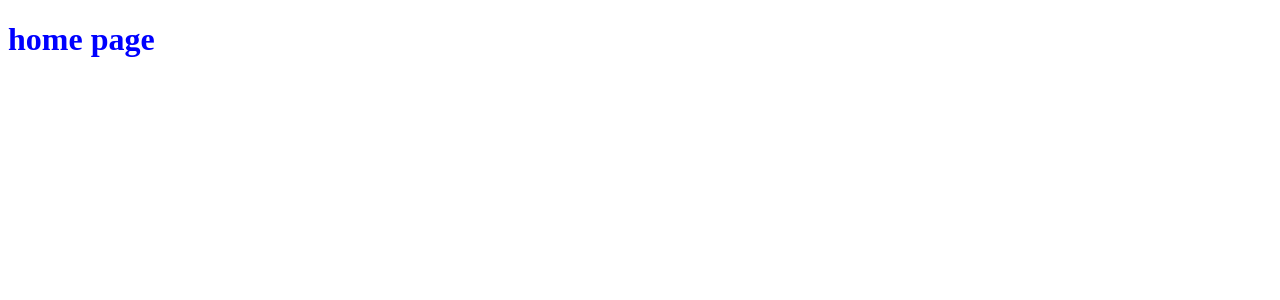
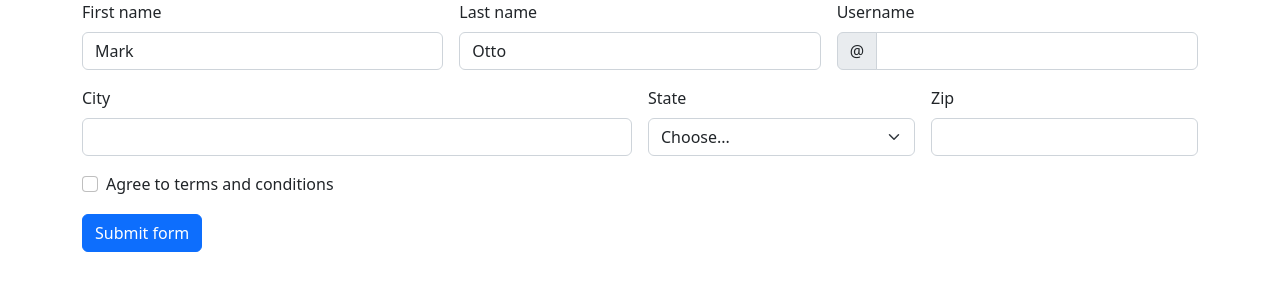
Before and after one commit to malavikarajeevan/flask, a Flask app: page / in a window 1280 px wide. Before the commit the part shown is almost empty. Shown: the top 300 px of the page. Run offline with Flask 3, Linux system fonts and the light colour scheme.

Commit message:
new file

```diff
--- a/flasksite/app.py
+++ b/flasksite/app.py
@@ -1,10 +1,16 @@
-from flask import Flask,render_template
+from flask import Flask,render_template,request
 
 APP=Flask(__name__)
 
 @APP.route('/')
 def home():
     return render_template('index.html')
+@APP.route('/success',methods=['POST','GET'])
+def success():
+    if request.method=='POST':
+        result=request.form
+        print(result)
+    return render_template('success.html',result=result)
 
 
 APP.run(debug=True)
--- /dev/null
+++ b/flasksite/templates/base.html
@@ -0,0 +1,14 @@
+<!doctype html>
+<html lang="en">
+  <head>
+    <meta charset="utf-8">
+    <meta name="viewport" content="width=device-width, initial-scale=1">
+    <title>Bootstrap demo</title>
+    <link href="https://cdn.jsdelivr.net/npm/bootstrap@5.2.3/dist/css/bootstrap.min.css" rel="stylesheet" integrity="sha384-rbsA2VBKQhggwzxH7pPCaAqO46MgnOM80zW1RWuH61DGLwZJEdK2Kadq2F9CUG65" crossorigin="anonymous">
+  </head>
+  <body>
+    {% block content %}
+    {% endblock %}
+    <script src="https://cdn.jsdelivr.net/npm/bootstrap@5.2.3/dist/js/bootstrap.bundle.min.js" integrity="sha384-kenU1KFdBIe4zVF0s0G1M5b4hcpxyD9F7jL+jjXkk+Q2h455rYXK/7HAuoJl+0I4" crossorigin="anonymous"></script>
+  </body>
+</html>
--- a/flasksite/templates/index.html
+++ b/flasksite/templates/index.html
@@ -1,12 +1,51 @@
-<!DOCTYPE html>
-<html lang="en">
-<head>
-    <meta charset="UTF-8">
-    <meta name="viewport" content="width=device-width, initial-scale=1.0">
-    <title>Document</title>
-    <link rel="stylesheet"href="{{url_for('static',filename='style.css')}}">
-</head>
-<body>
-    <h1>home page</h1>
-</body>
-</html>
+{% extends "base.html" %}
+{% block content %}
+<div class="container">
+    <div class="parent">
+
+<form class="row g-3" method="post" action="http://127.0.0.1:5000/sucess">
+    <div class="col-md-4">
+      <label for="validationDefault01" class="form-label">First name</label>
+      <input name="fname"type="text" class="form-control" id="validationDefault01" value="Mark" required>
+    </div>
+    <div class="col-md-4">
+      <label for="validationDefault02" class="form-label">Last name</label>
+      <input name="lname" type="text" class="form-control" id="validationDefault02" value="Otto" required>
+    </div>
+    <div class="col-md-4">
+      <label for="validationDefaultUsername" class="form-label">Username</label>
+      <div class="input-group">
+        <span class="input-group-text" id="inputGroupPrepend2">@</span>
+        <input name="uname" type="text" class="form-control" id="validationDefaultUsername"  aria-describedby="inputGroupPrepend2" required>
+      </div>
+    </div>
+    <div class="col-md-6">
+      <label for="validationDefault03" class="form-label">City</label>
+      <input name="cname" type="text" class="form-control" id="validationDefault03" required>
+    </div>
+    <div class="col-md-3">
+      <label for="validationDefault04" class="form-label">State</label>
+      <select class="form-select" id="validationDefault04" required>
+        <option selected disabled value="">Choose...</option>
+        <option value="kerala">kerala</option>
+      </select>
+    </div>
+    <div class="col-md-3">
+      <label for="validationDefault05" class="form-label">Zip</label>
+      <input name="zname" type="text" class="form-control" id="validationDefault05" required>
+    </div>
+    <div class="col-12">
+      <div class="form-check">
+        <input class="form-check-input" type="checkbox" value="" id="invalidCheck2" required>
+        <label class="form-check-label" for="invalidCheck2">
+          Agree to terms and conditions
+        </label>
+      </div>
+    </div>
+    <div class="col-12">
+      <button class="btn btn-primary" type="submit">Submit form</button>
+    </div>
+  </form>
+</div>
+</div>
+{% endblock %}
```
Also changed, not shown: flasksite/templates/success.html (added, +13 -0 lines).
